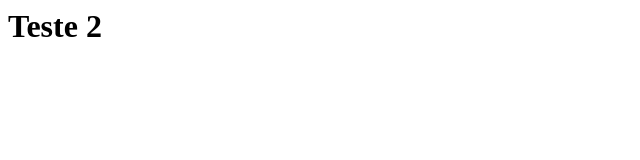
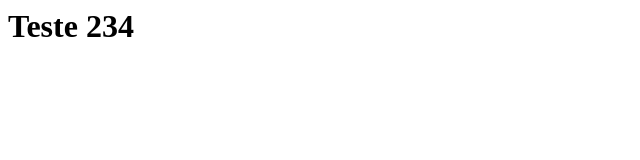
Before and after one commit to themrmaik/teste-actions, a plain HTML site: page index.html in a window 1280 px wide. Shown: the full height of the page, 0-640 px from the left. Drawn offline with Linux system fonts and the light colour scheme.

Commit message:
Terceiro commit

```diff
--- a/index.html
+++ b/index.html
@@ -1 +1 @@
-<h1>Teste 2</h1>
+<h1>Teste 234</h1>
```
